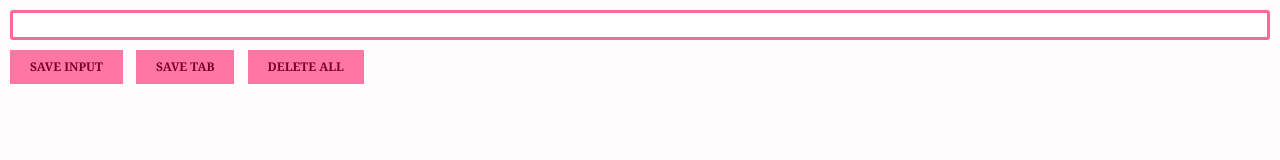
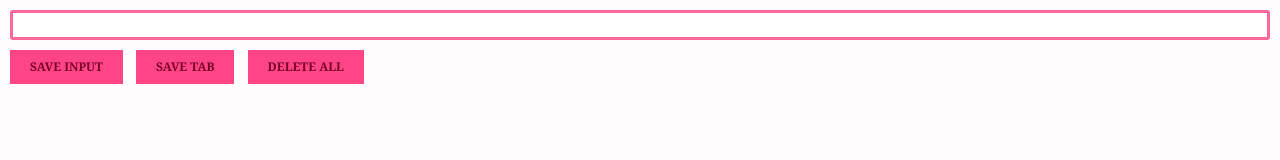
Before and after one commit to SHIVANGISINGH12/BookMark, a browser extension: page index.html in a window 1280 px wide. Drawn offline with nearby package versions, Linux system fonts and the light colour scheme.

Commit message:
css changed

```diff
--- a/index.css
+++ b/index.css
@@ -26,7 +26,7 @@ button {
     color: rgb(8, 1, 1);
     transition: all 0.3s;
     position: relative;
-    background: rgba(255, 0, 89, 0.151);
+    background: rgba(255, 0, 89, 0.5);
 }
 
 button::before {
@@ -43,8 +43,8 @@ button::before {
     border-bottom-width: 1px;
     border-top-style: solid;
     border-bottom-style: solid;
-    border-top-color: rgba(28, 17, 17, 0.5);
-    border-bottom-color: rgba(28, 17, 17, 0.5);
+    border-top-color: rgba(255, 0, 89, 0.592);
+    border-bottom-color: rgba(255, 0, 89, 0.592);
     transform: scale(0.1, 1);
 }
 
```
